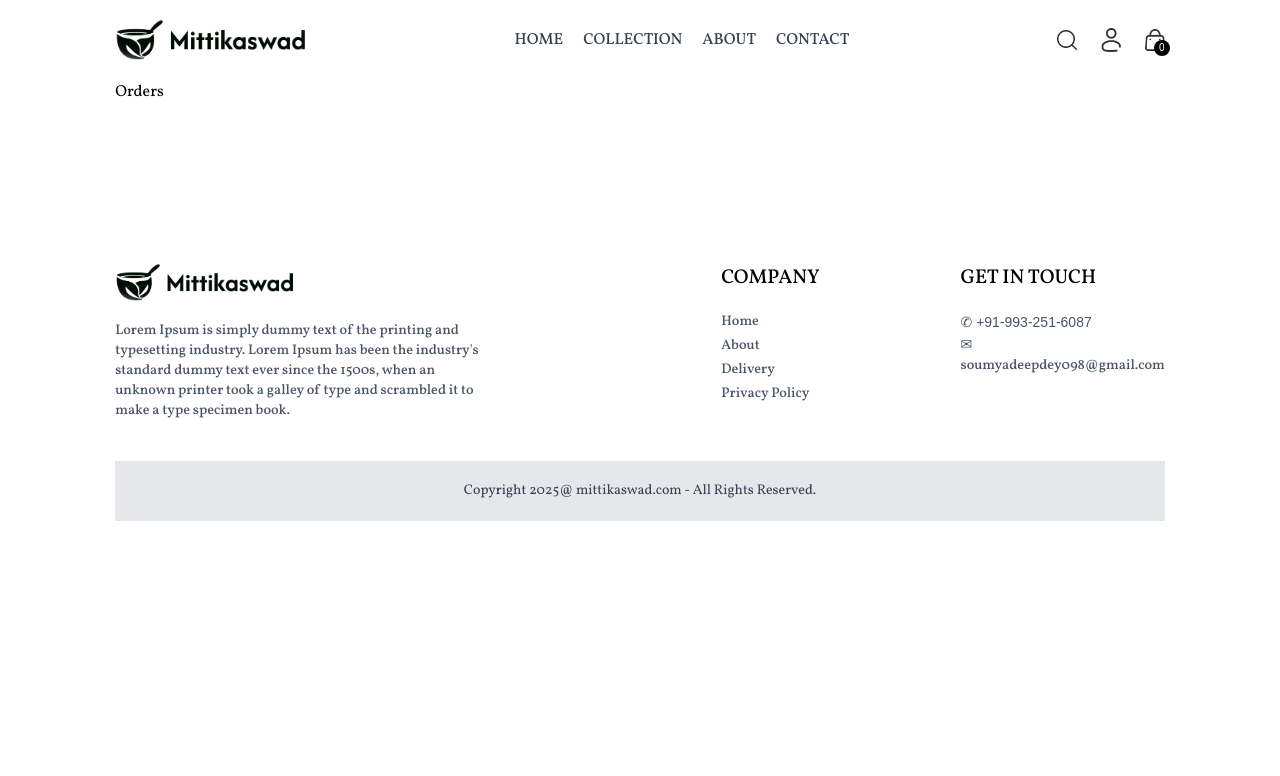
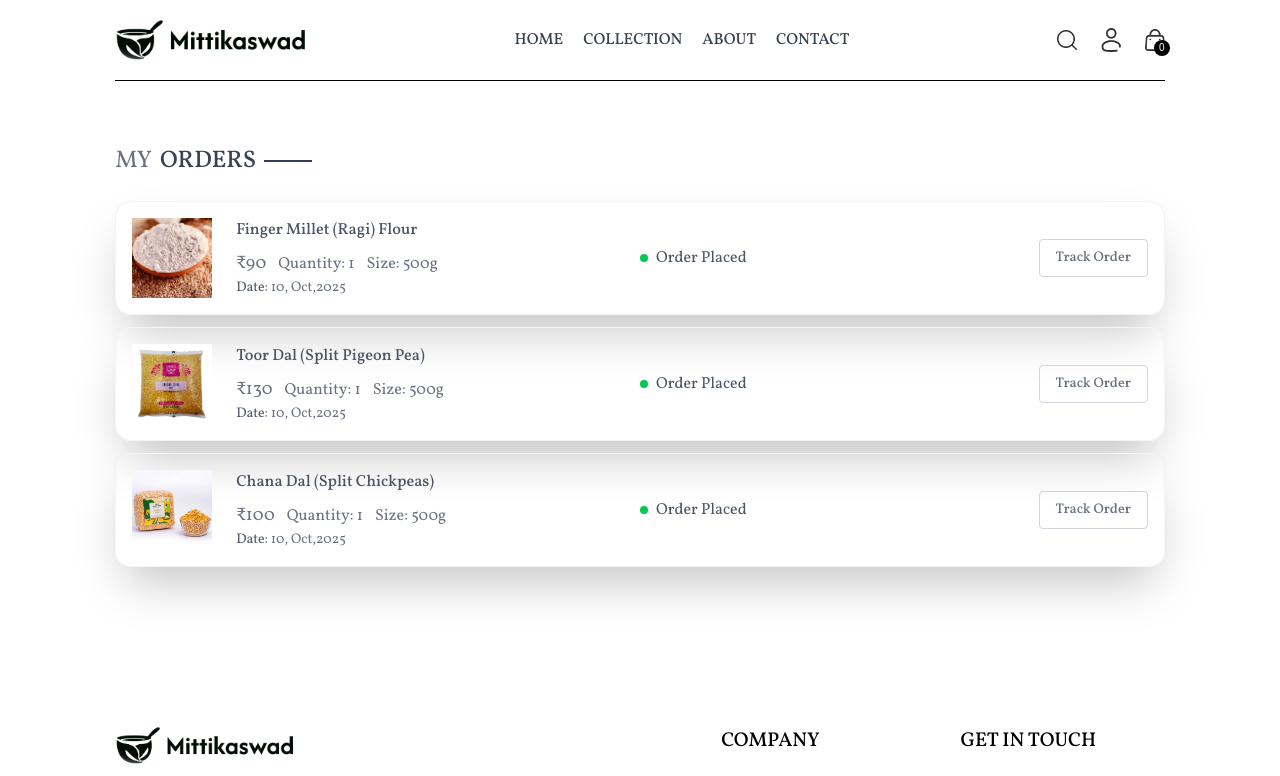
Before and after one commit to soumyadeepDey1/MittiKaSwad-Frontend, a React (Vite) app: page /orders in a window 1280 px wide. Shown: the top 776 px of the page. Built offline with nearby package versions, Linux system fonts and the light colour scheme; a web font is replaced by a local one.

Commit message:
Implement Orders page: display order details with product images, pricing, and tracking functionality

```diff
--- a/src/pages/Orders.jsx
+++ b/src/pages/Orders.jsx
@@ -1,9 +1,49 @@
-import React from 'react'
+import React, { useContext } from "react";
+import { ShopContext } from "../context/CreateContext";
+import Title from "../components/Title";
 
 const Orders = () => {
+  const { products, currency } = useContext(ShopContext);
   return (
-    <div>Orders</div>
-  )
-}
+    <div className="border-t pt-16">
+      <div className="text-2xl">
+        <Title text1={"MY"} text2={"ORDERS"} />
+      </div>
+      <div>
+        {products.slice(1, 4).map((item, index) => (
+          <div
+            key={index}
+            className="py-4 border border-gray-100 px-4 my-3 rounded-2xl shadow-2xl text-gray-700 flex flex-col md:flex-row md:items-center md:justify-between gap-4"
+          >
+            <div className="flex items-start gap-6 text-sm">
+              <img className="w-16 sm:w-20" src={item.image[0]} alt="" />
+              <div className="text-gray-600">
+                <p className="sm:text-base font-medium">{item.name}</p>
+                <div className="flex items-center gap-3 mt-2 text-base text-gray-500">
+                  <p className="text-lg">
+                    {currency}
+                    {item.price}
+                  </p>
+                  <p>Quantity: 1</p>
+                  <p>Size: 500g</p>
+                </div>
+                <p>
+                  Date: <span className="text-gray-500">10, Oct,2025</span>
+                </p>
+              </div>
+            </div>
+            <div className="md:w-1/2 flex justify-between">
+              <div className="flex items-center gap-2">
+                <p className="min-w-2 h-2 rounded-full bg-green-500"></p>
+                <p className="text-sm md:text-base text-gray-600">Order Placed</p>
+              </div>
+              <button className="border px-4 py-2 text-sm font-medium rounded-sm border-gray-300 text-gray-500 active:bg-slate-700 active:text-amber-50 cursor-pointer">Track Order</button>
+            </div>
+          </div>
+        ))}
+      </div>
+    </div>
+  );
+};
 
-export default Orders
+export default Orders;
```
